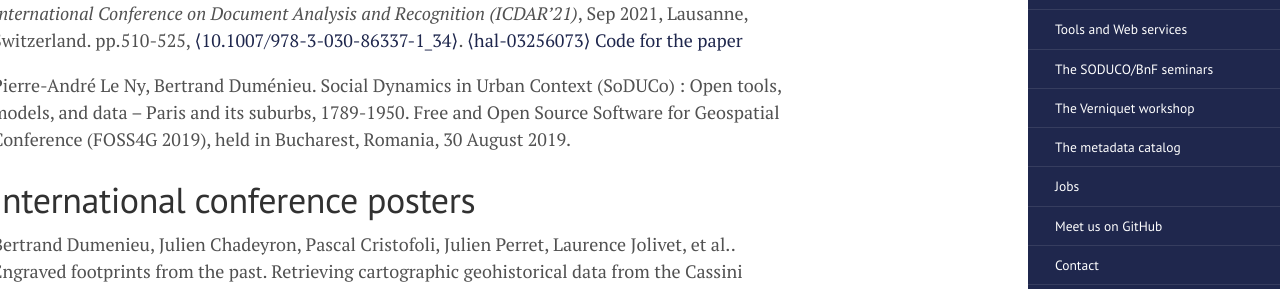
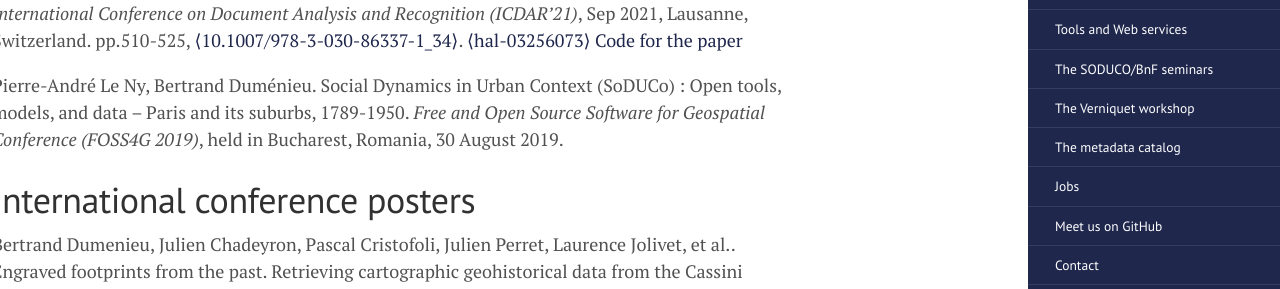
Before and after one commit to soduco/soduco.github.io, a Jekyll site: the page built from papers.md, in a window 1280 px wide and 900 px high, scrolled down 517 px. Shown: the part 187-476 px from the top of the window. Built offline with Jekyll 4.4.1, drawn with Linux system fonts in a browser that asks for light colours.

```diff
--- a/papers.md
+++ b/papers.md
@@ -15,7 +15,7 @@ Yizi Chen, Edwin Carlinet, Joseph Chazalon, Clément Mallet, Bertrand Duménieu,
 Yizi Chen, Edwin Carlinet, Joseph Chazalon, Clément Mallet, Bertrand Dumenieu, et al.. Vectorization of historical maps using deep edge filtering and closed shape extraction. *16th International Conference on Document Analysis and Recognition (ICDAR'21)*, Sep 2021, Lausanne, Switzerland. pp.510-525, [⟨10.1007/978-3-030-86337-1_34⟩](https://dx.doi.org/10.1007/978-3-030-86337-1_34). [⟨hal-03256073⟩](https://hal.archives-ouvertes.fr/hal-03256073)
 [Code for the paper](https://github.com/soduco/ICDAR-2021-Vectorization)
 
-Pierre-André Le Ny, Bertrand Duménieu. Social Dynamics in Urban Context (SoDUCo) : Open tools, models, and data – Paris and its suburbs, 1789-1950. Free and Open Source Software for Geospatial Conference (FOSS4G 2019), held in Bucharest, Romania, 30 August 2019.
+Pierre-André Le Ny, Bertrand Duménieu. Social Dynamics in Urban Context (SoDUCo) : Open tools, models, and data – Paris and its suburbs, 1789-1950. *Free and Open Source Software for Geospatial Conference (FOSS4G 2019)*, held in Bucharest, Romania, 30 August 2019.
 
 # International conference posters
 
```
